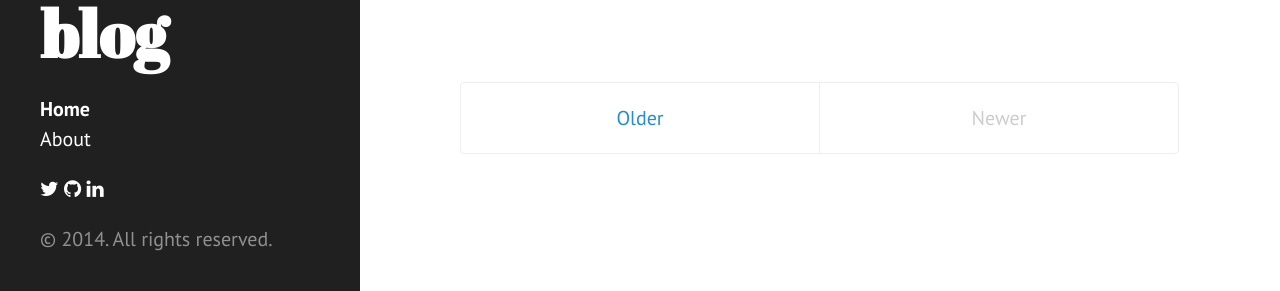
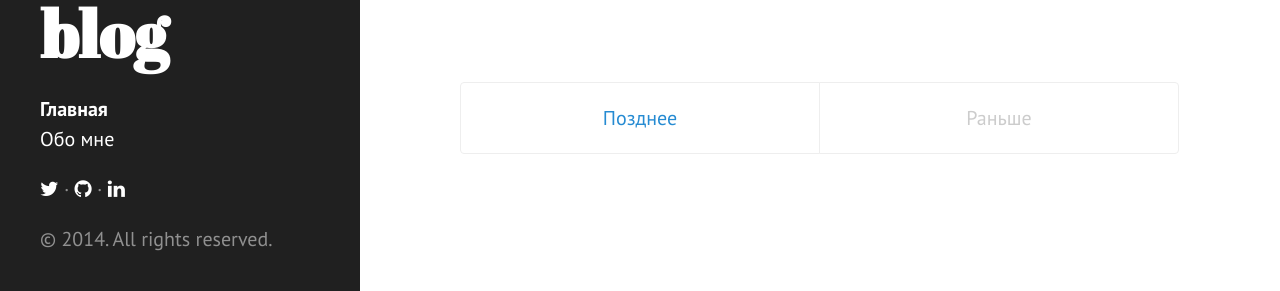
Before and after one commit to hazzik/blog.hazzik.ru, a Jekyll site: the page built from index.html, in a window 1280 px wide and 900 px high, scrolled down 6540 px. Shown: the part 606-897 px from the top of the window. Built offline with Jekyll 4.4.1, drawn with Linux system fonts in a browser that asks for light colours; nearby versions of some CDN libraries; Markdown is read by kramdown in place of the engine named in the settings; the list of posts is cut into pages by our own code.

Commit message:
Localise

```diff
--- a/_includes/sidebar.html
+++ b/_includes/sidebar.html
@@ -7,7 +7,7 @@
 
     <ul class="sidebar-nav">
       <li class="sidebar-nav-item{% if page.title == "Home" %} active{% endif %}">
-        <a href="/">Home</a>
+        <a href="/">Главная</a>
       </li>
 
       {% comment %}
@@ -28,7 +28,9 @@
     </ul>
     <ul class="sidebar-social">
       <li class="sidebar-social-item"><a href="http://twitter.com/hazzik"><i class="fa fa-twitter"></i></a></li>
+      &middot;
       <li class="sidebar-social-item"><a href="http://github.com/hazzik"><i class="fa fa-github"></i></a></li>
+      &middot;
       <li class="sidebar-social-item"><a href="http://linkedin.com/in/hazzik"><i class="fa fa-linkedin"></i></a></li>
     </ul>
 
--- a/_layouts/default.html
+++ b/_layouts/default.html
@@ -13,14 +13,14 @@
 <!-- Yandex.Metrika counter -->
 <script src="//mc.yandex.ru/metrika/watch.js" type="text/javascript"></script>
 <script type="text/javascript">
-try { var yaCounter25093751 = new Ya.Metrika({id:25093751,
+try { var yaCounter13173247 = new Ya.Metrika({id:13173247,
           webvisor:true,
           clickmap:true,
           trackLinks:true,
           accurateTrackBounce:true});
 } catch(e) { }
 </script>
-<noscript><div><img src="//mc.yandex.ru/watch/25093751" style="position:absolute; left:-9999px;" alt="" /></div></noscript>
+<noscript><div><img src="//mc.yandex.ru/watch/13173247" style="position:absolute; left:-9999px;" alt="" /></div></noscript>
 <!-- /Yandex.Metrika counter -->
   </body>
 </html>
--- a/about.md
+++ b/about.md
@@ -1,6 +1,6 @@
 ---
 layout: page
-title: About
+title: Обо мне
 permalink: /about/
 ---
 Alexander Zaytsev
--- a/index.html
+++ b/index.html
@@ -23,17 +23,17 @@ title: Home
 
 <div class="pagination">
   {% if paginator.next_page %}
-    <a class="pagination-item older" href="/page{{paginator.next_page}}">Older</a>
+    <a class="pagination-item older" href="/page{{paginator.next_page}}">Позднее</a>
   {% else %}
-    <span class="pagination-item older">Older</span>
+    <span class="pagination-item older">Позднее</span>
   {% endif %}
   {% if paginator.previous_page %}
     {% if paginator.page == 2 %}
-      <a class="pagination-item newer" href="/">Newer</a>
+      <a class="pagination-item newer" href="/">Раньше</a>
     {% else %}
-      <a class="pagination-item newer" href="/page{{paginator.previous_page}}">Newer</a>
+      <a class="pagination-item newer" href="/page{{paginator.previous_page}}">Раньше</a>
     {% endif %}
   {% else %}
-    <span class="pagination-item newer">Newer</span>
+    <span class="pagination-item newer">Раньше</span>
   {% endif %}
 </div>
```
